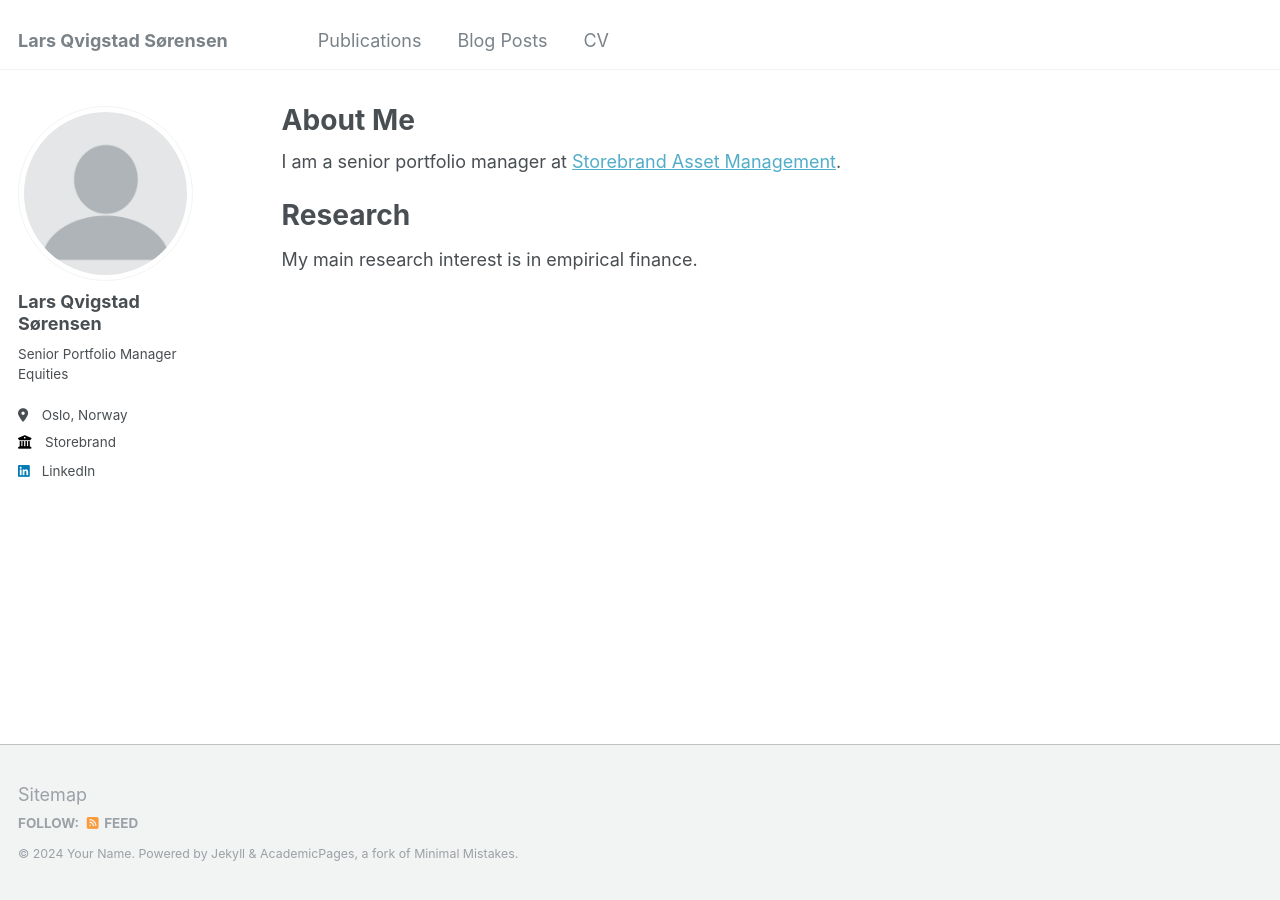
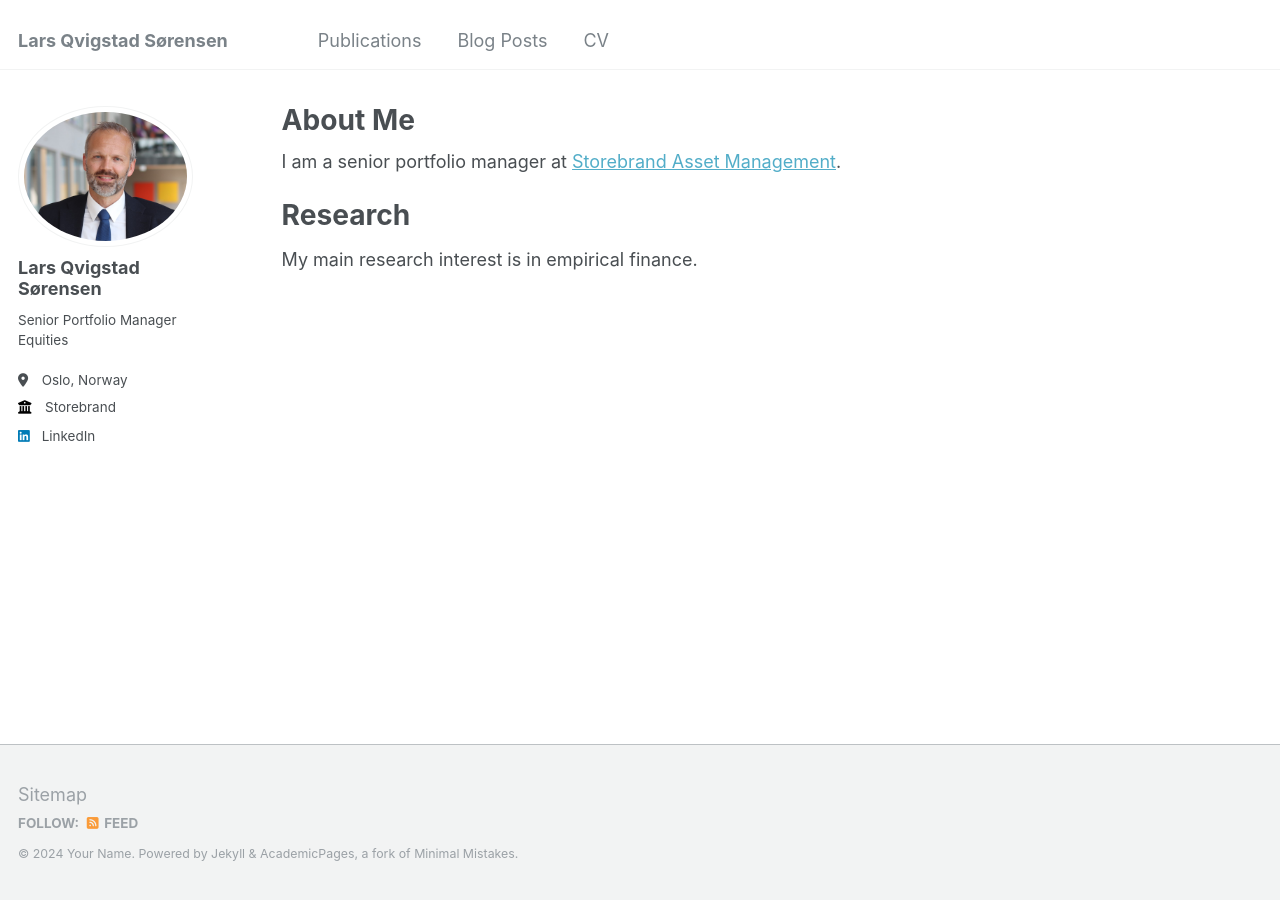
Before and after one commit to lars-qvigstad-sorensen/lars-qvigstad-sorensen.github.io, a Jekyll site: the page built from _pages/about.md, in a window 1280 px wide. Built offline with Jekyll 4.4.1, drawn with Linux system fonts in a browser that asks for light colours.

Commit message:
Update _config.yml

```diff
--- a/_config.yml
+++ b/_config.yml
@@ -21,7 +21,7 @@ repository               : "lars-qvigstad-sorensen/lars-qvigstad-sorensen.github
 #               Additional customization can be done by editing /_includes/author-profile.html
 author:
   # Biographic information
-  avatar           : "profile.png"
+  avatar           : "Bilde_Lars.jpg"
   name             : "Lars Qvigstad Sørensen"
   pronouns         : # example: "she/her"
   bio              : "Senior Portfolio Manager Equities"
```
